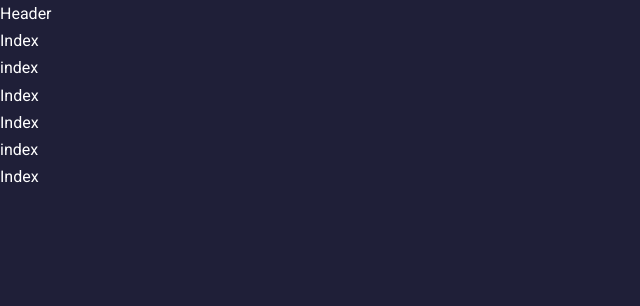
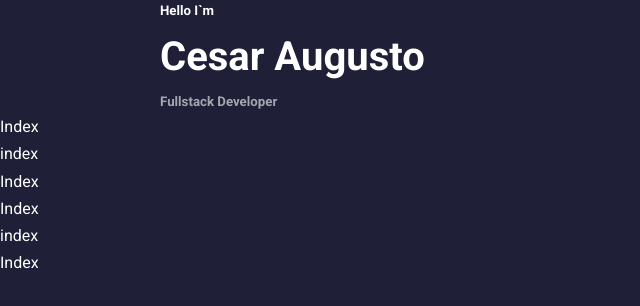
Before and after one commit to cesinhalius/PortfolioExample, a React (Create React App) app: page / in a window 1280 px wide. Shown: the top 306 px of the page, without its empty margins (0-640 px from the left). Built offline with nearby package versions, Linux system fonts and the light colour scheme.

Commit message:
Implementando informações na pagina principal

```diff
--- a/src/components/header/Index.jsx
+++ b/src/components/header/Index.jsx
@@ -3,7 +3,13 @@
 
 const Index = () => {
   return (
-    <div>Header</div>
+    <header>
+      <div className="container header__container">
+        <h5>Hello I`m</h5>
+        <h1>Cesar Augusto</h1>
+        <h5 className="text-light">Fullstack Developer</h5>
+      </div>
+    </header>
   )
 }
 
```
